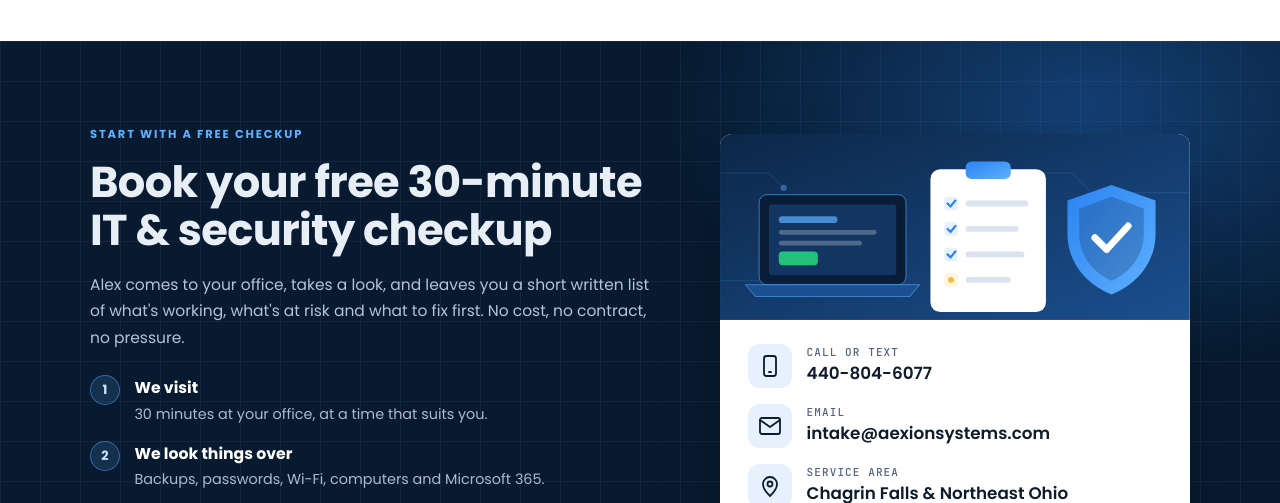
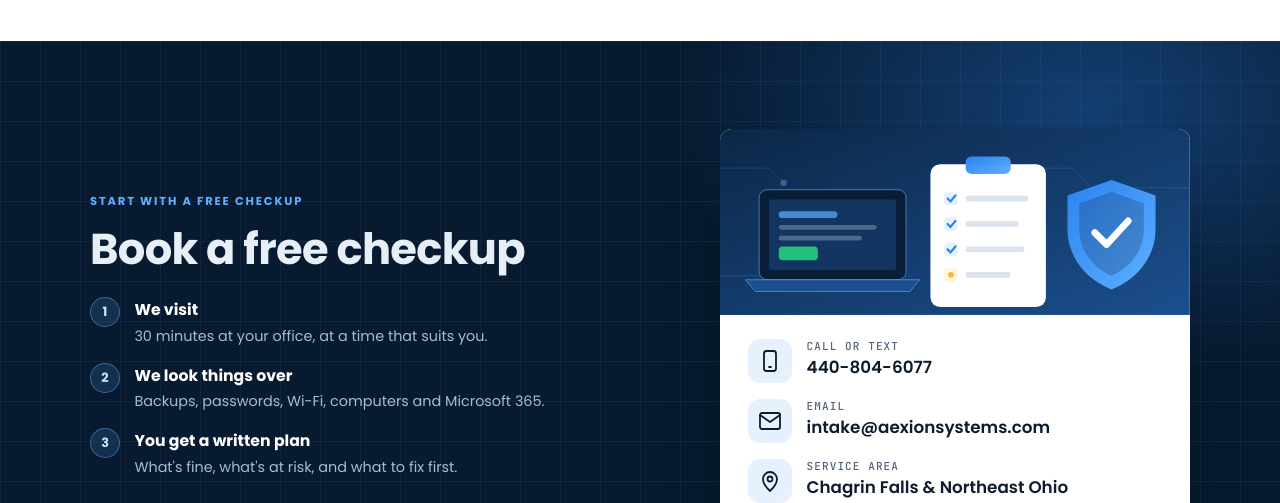
Before and after one commit to noaha3615-web/aexion-website, a plain HTML site: page index.html in a window 1280 px wide. Shown: the part 5630-6133 px from the top of the page. Drawn offline with Linux system fonts and the light colour scheme.

Commit message:
Shorter contact heading, drop explanation
Co-Authored-By: Claude Opus 5.5 <noreply@anthropic.com>
Claude-Session: https://claude.ai/code/session_01QULfCGLGs6iVib3zG5qSeA

```diff
--- a/index.html
+++ b/index.html
@@ -182,8 +182,7 @@
   <div class="wrap">
     <div class="contact-copy">
       <span class="eyebrow">Start with a free checkup</span>
-      <h2>Book your free 30-minute IT &amp; security checkup</h2>
-      <p class="lead">Alex comes to your office, takes a look, and leaves you a short written list of what's working, what's at risk and what to fix first. No cost, no contract, no pressure.</p>
+      <h2>Book a free checkup</h2>
       <ol class="mini-steps">
         <li><b>1</b><div><strong>We visit</strong><span>30 minutes at your office, at a time that suits you.</span></div></li>
         <li><b>2</b><div><strong>We look things over</strong><span>Backups, passwords, Wi-Fi, computers and Microsoft 365.</span></div></li>
```
Also changed, not shown: services/index.html (+1 -2 lines).
